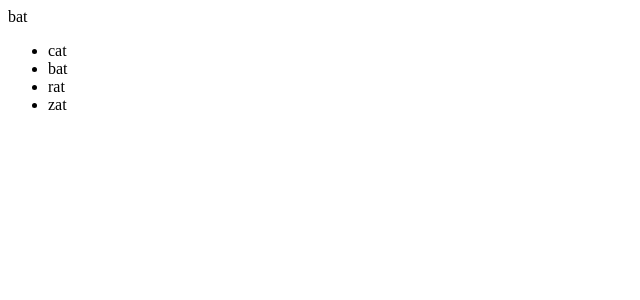
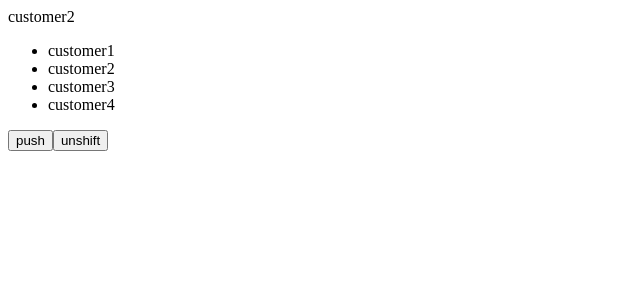
Before and after one commit to Supanut1911/angular-playground, an Angular app: page / in a window 1280 px wide. Shown: the top 300 px of the page, without its empty margins (0-640 px from the left). Built offline with nearby package versions, Linux system fonts and the light colour scheme.

Commit message:
psuh and unshift to arr

```diff
--- a/src/app/app.component.html
+++ b/src/app/app.component.html
@@ -59,3 +59,6 @@
 <ul>
   <li *ngFor="let customer of customerList">{{ customer }}</li>
 </ul>
+
+<button (click)="handelPushCustomer()">push</button>
+<button (click)="handelUnshiftCustomer()">unshift</button>
--- a/src/app/app.component.ts
+++ b/src/app/app.component.ts
@@ -29,7 +29,7 @@ export class AppComponent {
 
   appCounter = 20;
 
-  customerList: string[] = ['cat', 'bat', 'rat', 'zat'];
+  customerList: string[] = ['customer1', 'customer2', 'customer3', 'customer4'];
 
   handleCalculateBuffet(priceBuffetInput: string) {
     this.value = (+priceBuffetInput * 3) / 4;
@@ -65,4 +65,12 @@ export class AppComponent {
   set500Hight() {
     this.squareHeigh = 500;
   }
+
+  handelPushCustomer() {
+    this.customerList.push(`customer  ${this.customerList.length + 1}`);
+  }
+
+  handelUnshiftCustomer() {
+    this.customerList.unshift(`customer  ${this.customerList.length + 1}`);
+  }
 }
```
